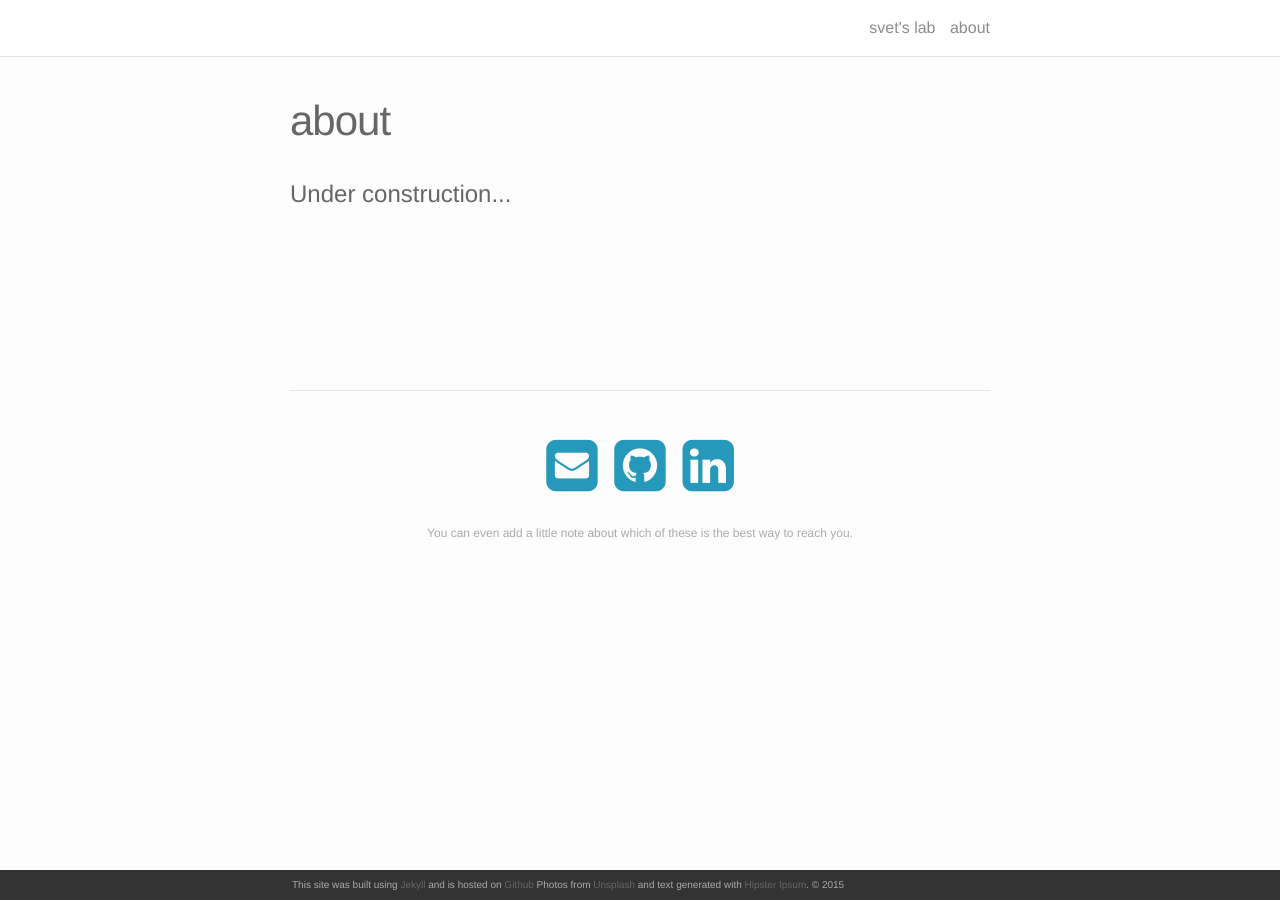
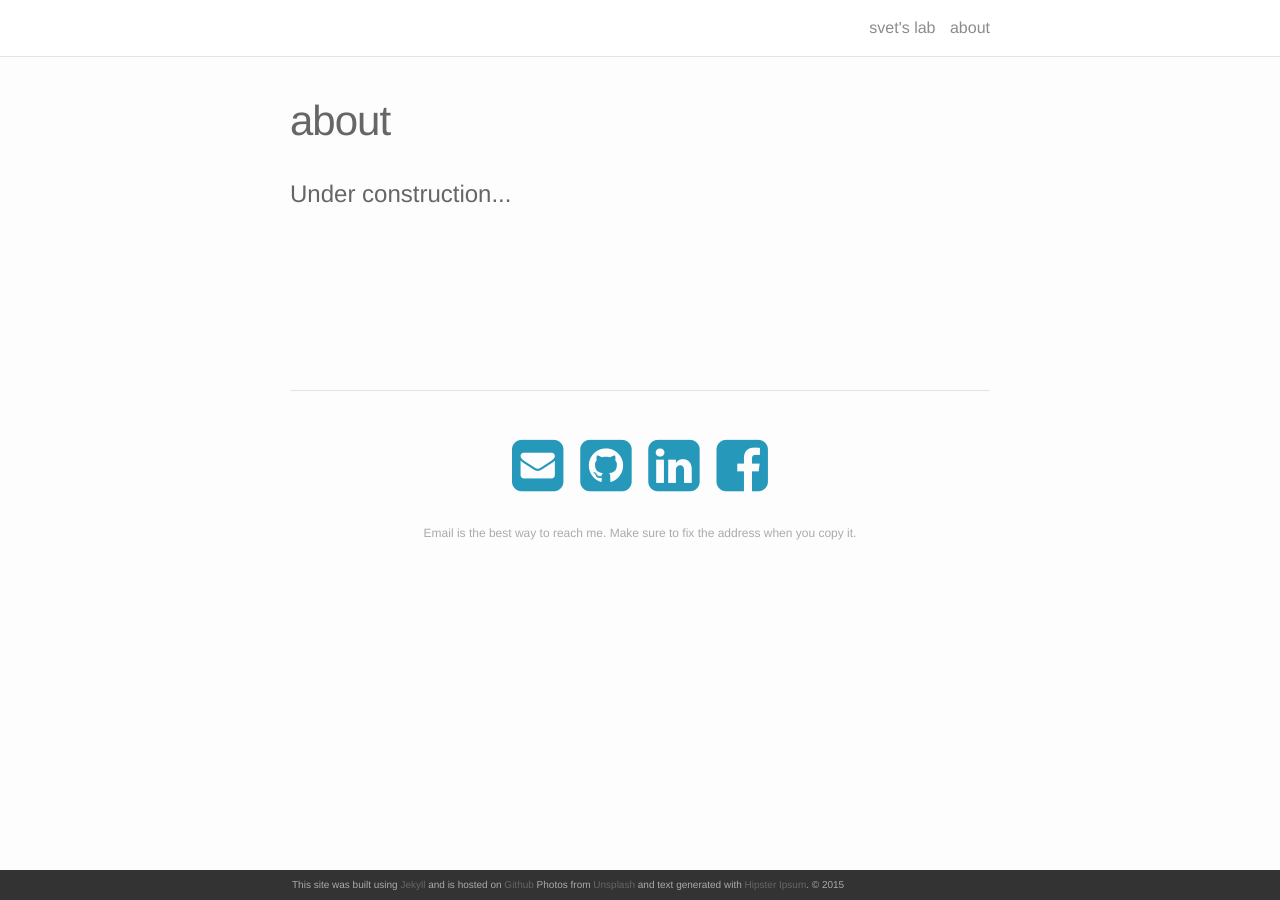
Before and after one commit to svepe/svepe.github.io, a Jekyll site: the page built from about.md, in a window 1280 px wide. Built offline with Jekyll 4.4.1, drawn with Linux system fonts in a browser that asks for light colours; nearby versions of some CDN libraries.

Commit message:
Add about me note and facebook

```diff
--- a/about.md
+++ b/about.md
@@ -19,8 +19,9 @@ permalink: /about/
 	<a href="mailto:sv.penkov(аt)gmail(dоt)com"><i class="fa fa-envelope-square"></i></a>
 	<a href="https://github.com/svepe" target="_blank"><i class="fa fa-github-square"></i></a>
 	<a href="https://www.linkedin.com/in/svetlin-penkov-506787bb" target="_blank"><i class="fa fa-linkedin-square"></i></a>
+    <a href="https://www.facebook.com/sv.penkov" target="_blank"><i class="fa fa-facebook-square"></i></a>
 </span>
 
 <div class="col three caption">
-	You can even add a little note about which of these is the best way to reach you.
+  Email is the best way to reach me. Make sure to fix the address when you copy it.
 </div>
```
